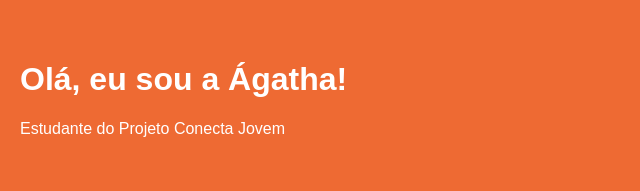
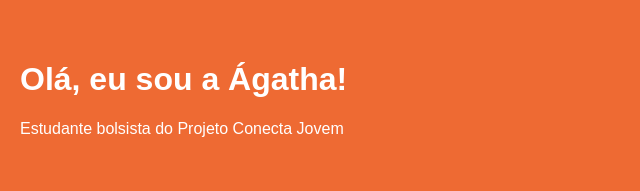
Before and after one commit to Campos643/Conecta-jovem1, a plain HTML site: page index.html in a window 1280 px wide. Shown: the top 191 px of the page, 0-640 px from the left. Drawn offline with Linux system fonts and the light colour scheme.

Commit message:
Teste omolog

```diff
--- a/index.html
+++ b/index.html
@@ -15,7 +15,7 @@ margin-bottom: 16px; box-shadow: 0 2px 8px rgba(0, 0, 0, 0.1); }
 <body>
 <header>
 <h1>Olá, eu sou a Ágatha!</h1>
-<p>Estudante do Projeto Conecta Jovem</p>
+<p>Estudante bolsista do Projeto Conecta Jovem</p>
 </header>
 <main>
 <section class="cartao">
```
